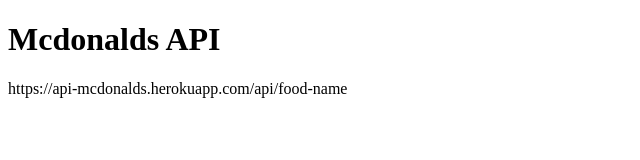
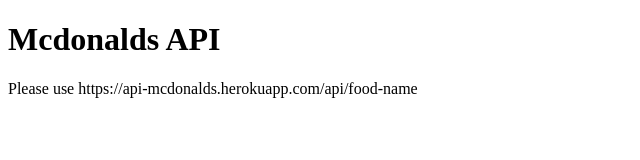
Before and after one commit to itsDarianNgo/mcdonalds-api, a website: page index.html in a window 1280 px wide. Shown: the whole page, without its empty margins (0-640 px from the left). Drawn offline with Linux system fonts and the light colour scheme.

Commit message:
updated html documentation

```diff
--- a/index.html
+++ b/index.html
@@ -8,6 +8,6 @@
 </head>
 <body>
     <h1>Mcdonalds API</h1>
-    <p>https://api-mcdonalds.herokuapp.com/api/food-name</p>
+    <p>Please use https://api-mcdonalds.herokuapp.com/api/food-name</p>
 </body>
 </html>
```
